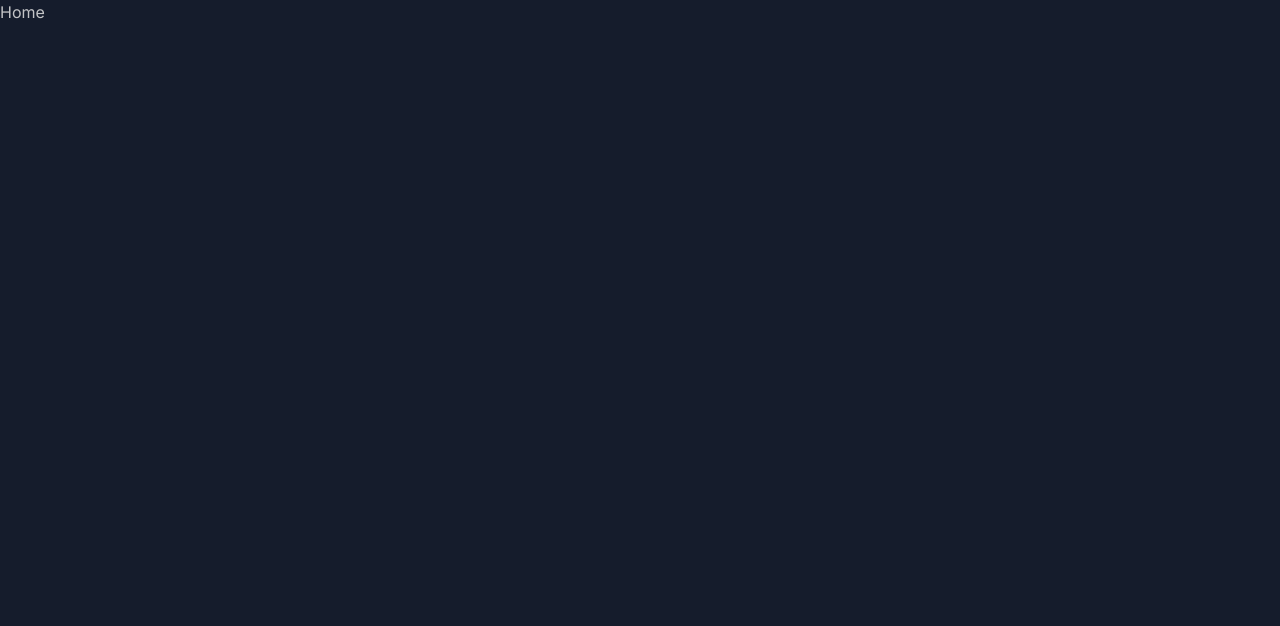
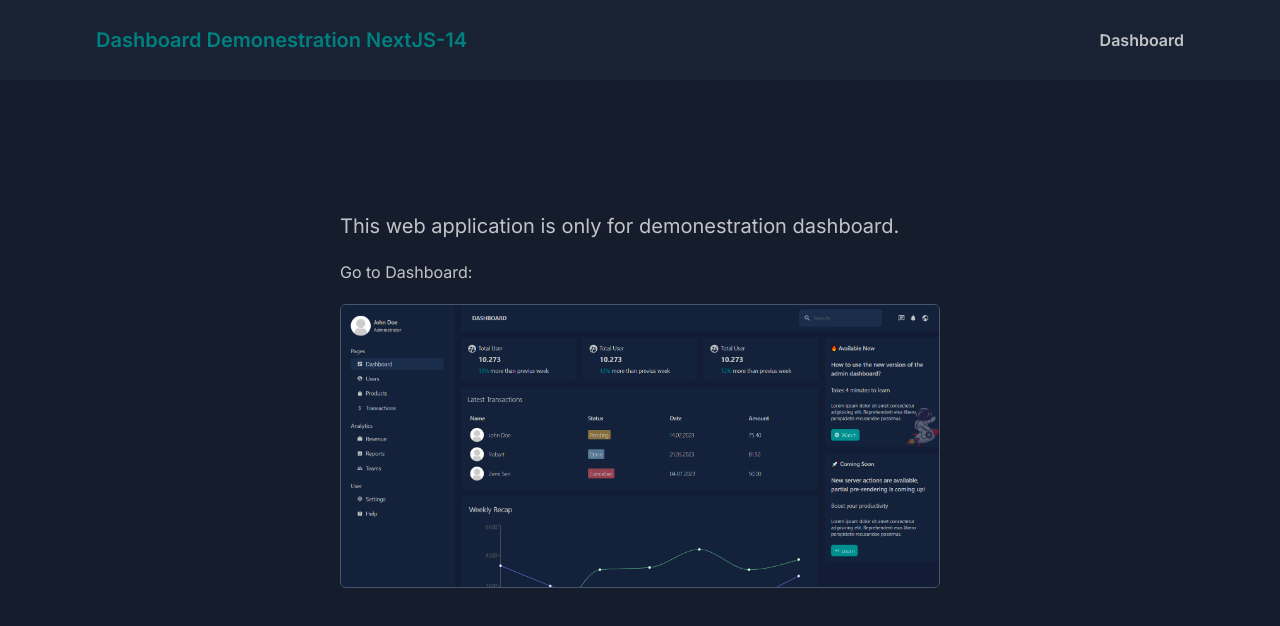
Before and after one commit to Sajomkhan/dashboard-nextjs-231110, a Next.js app: page / in a window 1280 px wide. Shown: the top 626 px of the page. Built offline with nearby package versions, Linux system fonts and the light colour scheme; no server answers.

Commit message:
auth updated

```diff
--- a/app/components/dashboard/navbar.jsx
+++ b/app/components/dashboard/navbar.jsx
@@ -7,9 +7,12 @@
   MdPublic,
   MdSearch,
 } from "react-icons/md";
+import { UserButton, useUser } from "@clerk/nextjs";
 
 const Navbar = () => {
   const pathname = usePathname();
+  const {user, isLoaded} = useUser()
+
   return (
     <div className="flex items-center justify-between bg-[var(--bgSoft)] px-7 py-3">
       <div className="uppercase font-bold">{pathname.split("/").pop()}</div>
@@ -18,7 +21,7 @@
           <MdSearch size={18} />
           <input type="text" placeholder="Search" />
         </div>
-        <Link href={'/'}>Home</Link>
+        <Link href={'/'} className="hover:text-[var(--primary)] font-semibold">Home</Link>
         <div className="flex gap-3 items-center">
           <MdOutlineChat
             className="cursor-pointer hover:text-teal-600"
@@ -28,7 +31,19 @@
             className="cursor-pointer hover:text-teal-600"
             size={18}
           />
-          <MdPublic className="cursor-pointer hover:text-teal-600" size={18} />
+
+          { !user &&
+            <>
+              <MdPublic className="cursor-pointer hover:text-teal-600" size={18} />
+            </>
+          }
+
+          { user && isLoaded &&
+            <>
+              <UserButton afterSignOutUrl="/" />
+            </>
+          }
+
         </div>
       </div>
     </div>
--- a/app/layout.jsx
+++ b/app/layout.jsx
@@ -1,5 +1,6 @@
 import { Inter } from "next/font/google";
 import "./globals.css";
+import { ClerkProvider } from "@clerk/nextjs";
 
 const inter = Inter({ subsets: ["latin"] });
 
@@ -10,10 +11,12 @@
 
 export default function RootLayout({ children }) {
   return (
-    <html lang="en">
-      <body className={inter.className}>
-        <div className="">{children}</div>
-      </body>
-    </html>
+    <ClerkProvider>
+      <html lang="en">
+        <body className={inter.className}>
+          <div className="">{children}</div>
+        </body>
+      </html>
+    </ClerkProvider>
   );
 }
--- a/app/page.jsx
+++ b/app/page.jsx
@@ -1,5 +1,48 @@
+"use client"
+import { UserButton, useUser } from "@clerk/nextjs";
 import Image from "next/image";
+import Link from "next/link";
+
 
 export default function Home() {
-  return <main className="">Home</main>;
+  const {user, isLoaded} = useUser()
+  return (
+    <main className="min-h-screen flex flex-col items-center justify-center">
+      <div className="w-full h-20 fixed top-0 flex justify-between items-center px-24 bg-[var(--bgSoft)] font-semibold">
+        <div className="text-xl text-[var(--primary)]">
+          Dashboard Demonestration NextJS-14
+        </div>
+        <div className="flex gap-4">
+          <Link href={"/dashboard"} className="hover:text-[var(--primary)]">
+            Dashboard
+          </Link>
+          {
+            isLoaded && user &&
+            <>
+              <UserButton afterSignOutUrl="/" />
+            </>
+          }
+
+        </div>
+      </div>
+      <div className="flex flex-col gap-5 justify-center">
+        <h1 className="text-xl">
+          This web application is only for demonestration dashboard.
+        </h1>
+          <p className="">Go to Dashboard:</p>
+        <Link
+          href={"/dashboard"}
+        >
+          <Image
+            className="border border-gray-600 cursor-pointer hover:scale-105 ease-in-out duration-500 rounded-md saturate-150"
+            src="/dashboard.png"
+            alt="Dashboard"
+            width={600}
+            height={300}
+          />
+        </Link>
+      </div>
+
+    </main>
+  );
 }
--- a/package.json
+++ b/package.json
@@ -9,10 +9,11 @@
     "lint": "next lint"
   },
   "dependencies": {
+    "@clerk/nextjs": "^4.27.3",
     "bcrypt": "^5.1.1",
     "mongoose": "^8.0.1",
     "next": "14.0.1",
-    "next-auth": "^5.0.0-beta.3",
+    "next-auth": "^4.24.5",
     "react": "^18",
     "react-dom": "^18",
     "react-icons": "^4.11.0",
```
Also changed, not shown: middlewate.js (added, +12 -0 lines), public/dashboard.png (added), 1 other file (tests, documents, lock files or other folders).
